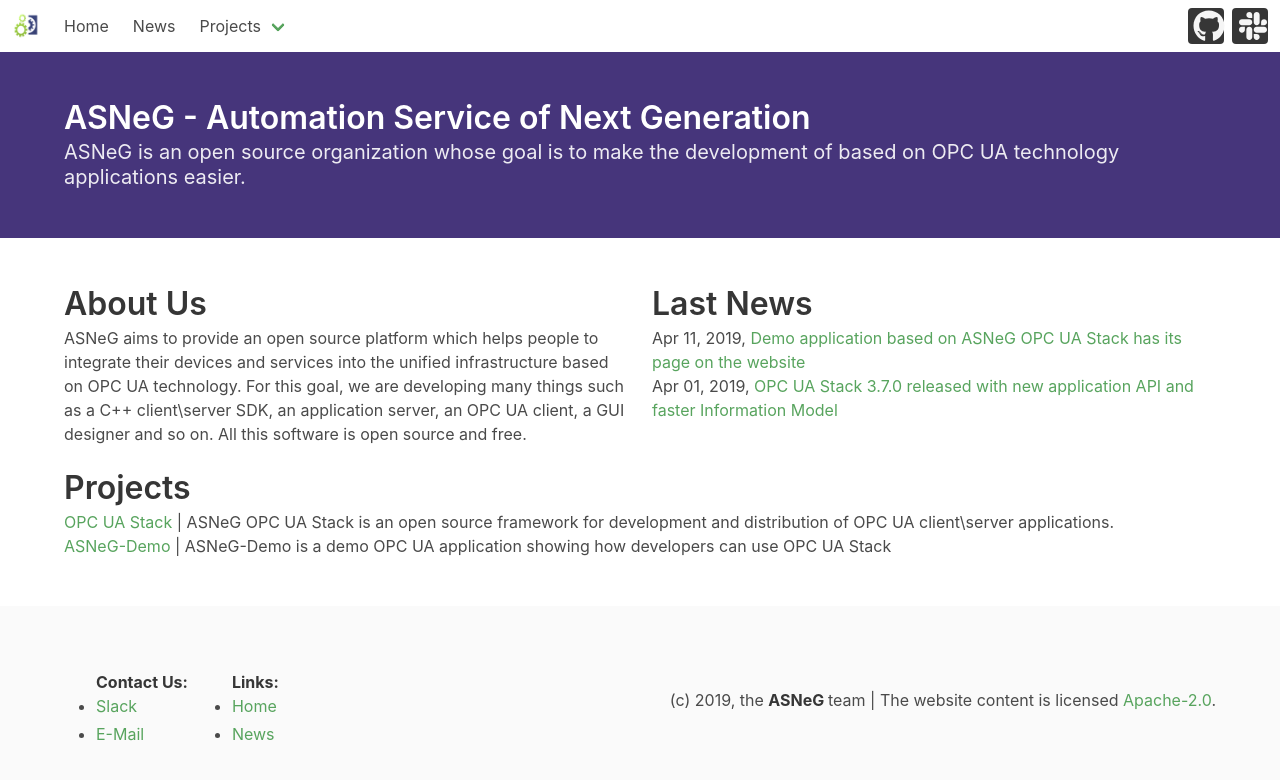
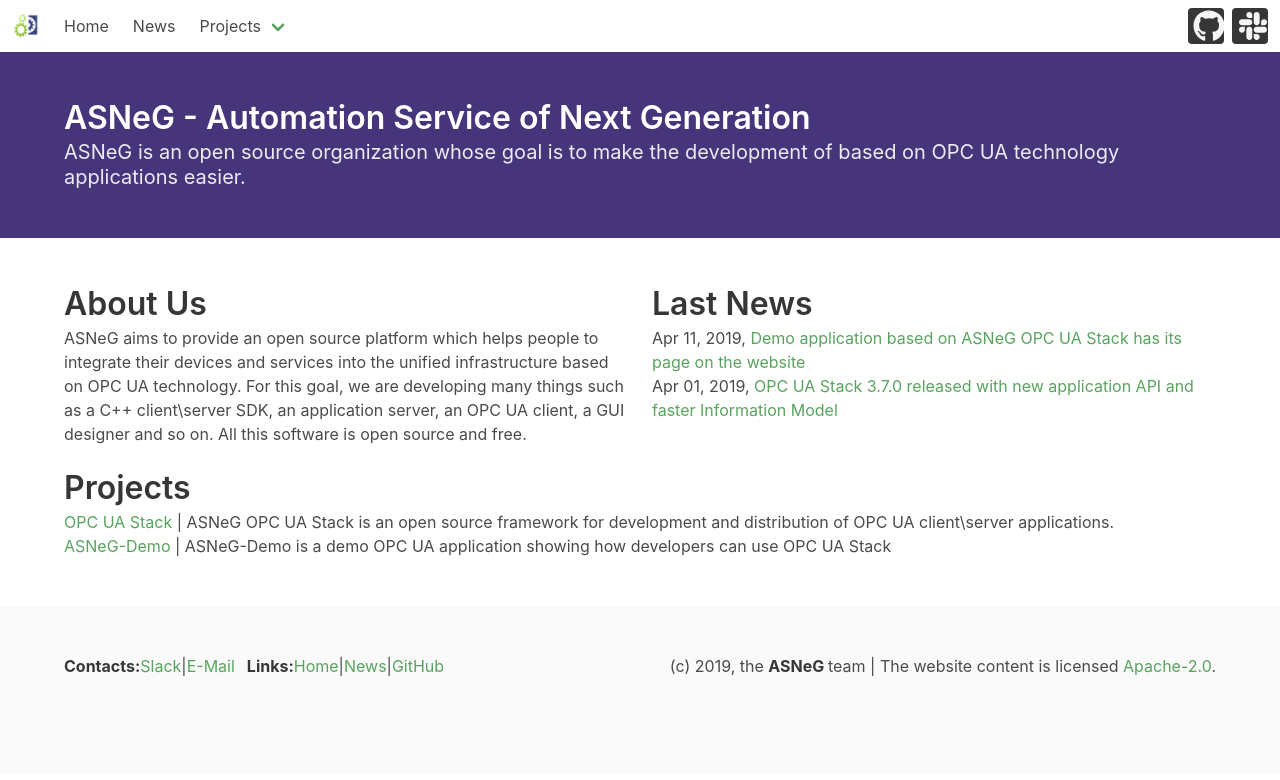
Before and after one commit to ASNeG/ASNeG.github.io, a Jekyll site: the page built from index.md, in a window 1280 px wide. Shown: the top 780 px of the page. Built offline with Jekyll 4.4.1, drawn with Linux system fonts in a browser that asks for light colours; nearby versions of some CDN libraries.

Commit message:
elaborate style of footer

```diff
--- a/_includes/footer.html
+++ b/_includes/footer.html
@@ -2,28 +2,23 @@
   <nav class="level container">
     <div class="level-right has-text-left">
       <div class="level-item ">
-        <ul>
-          <strong class="">Contact Us: </strong>
-          <li><a href="https://asneg-invate-form.herokuapp.com/" target="_blank"> Slack </a></li>
-          <li><a href="mailto:info@asneg.de "> E-Mail </a></li>
-        </ul>
+        <strong class="">Contacts: </strong>
+        <a href="https://asneg-invate-form.herokuapp.com/" target="_blank"> Slack </a>
+        | <a href="mailto:info@asneg.de "> E-Mail </a>
       </div>
       <div class="level-item">
-        <ul>
-          <strong>Links: </strong>
-          <li><a href="/"> Home </a></li>
-          <li><a href="/news"> News </a></li>
-        </ul>
+        <strong>Links: </strong>
+        <a href="/"> Home </a>
+        | <a href="/news"> News </a>
+        | <a href="https://github.com/ASNeG"> GitHub </a>
       </div>
     </div>
     <div class="level-right">
       <div class="level-item">
         <div class="has-text-centered">
-          <p>
-            (c) 2019,  the <strong>ASNeG </strong> team |
-            The website content is licensed
-            <a href="https://opensource.org/licenses/Apache-2.0">Apache-2.0</a>.
-          </p>
+          (c) 2019,  the <strong>ASNeG </strong> team |
+          The website content is licensed
+          <a href="https://opensource.org/licenses/Apache-2.0">Apache-2.0</a>.
         </div>
       </div>
     </div>
```
